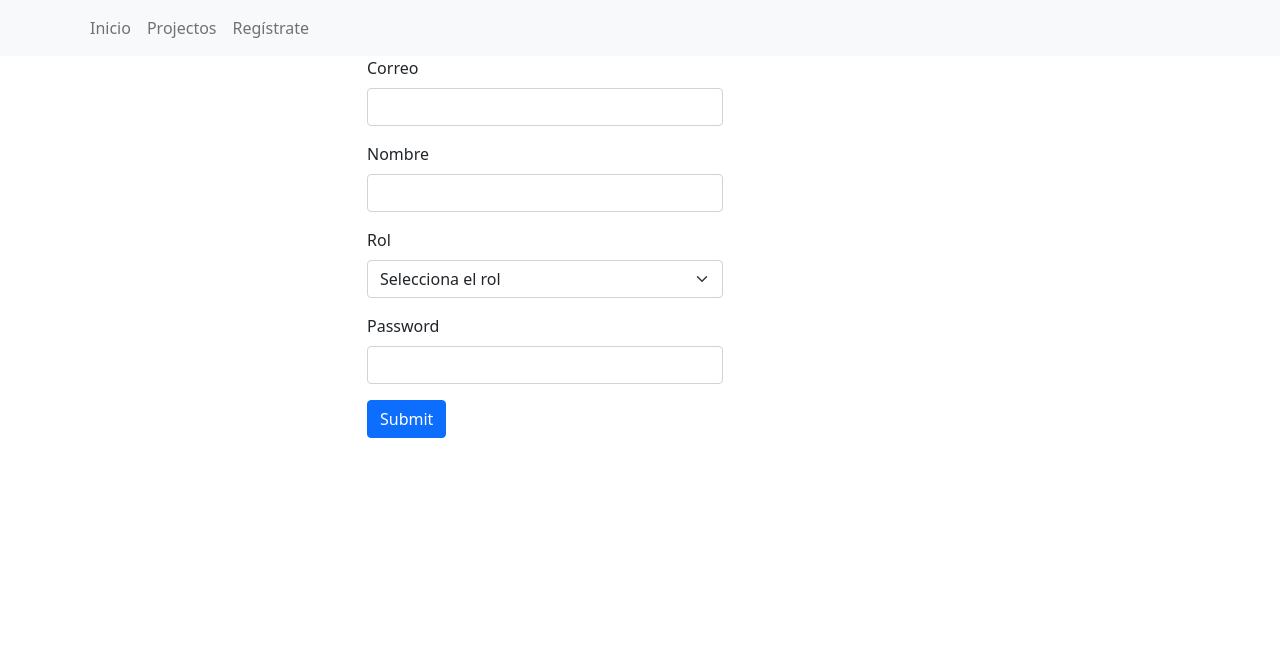
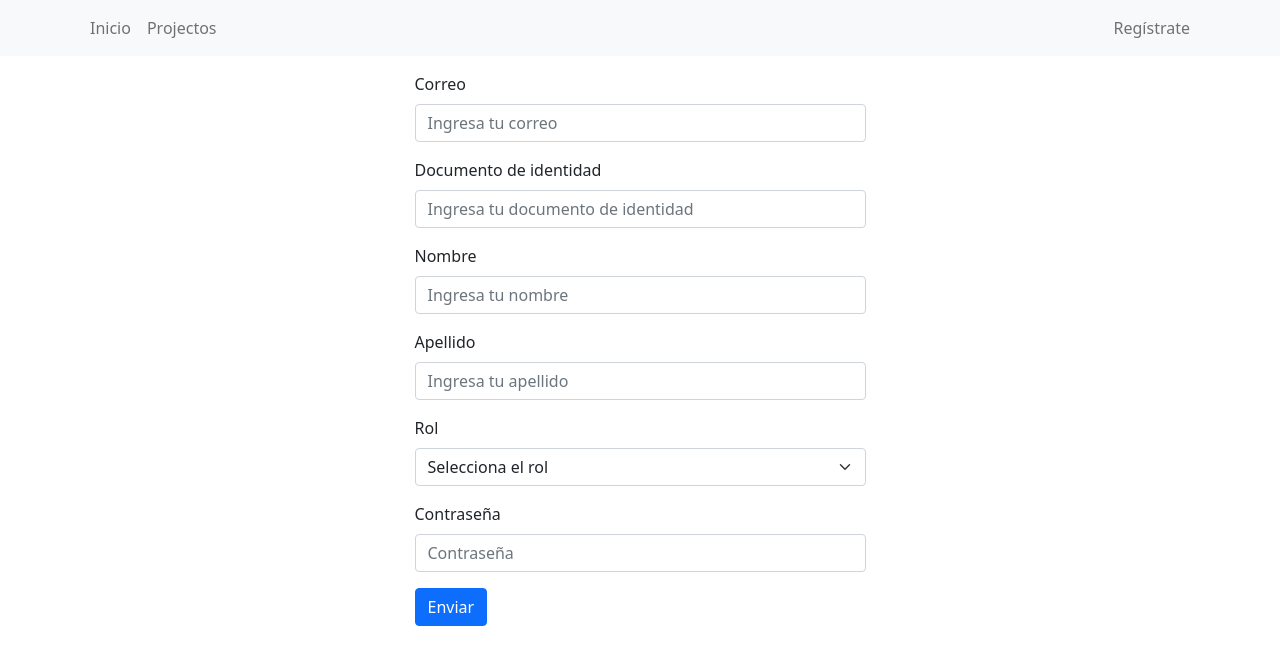
Before and after one commit to jozaru/mt-c4-frontend, a React (Create React App) app: page /users/signup in a window 1280 px wide. Shown: the top 664 px of the page. Built offline with nearby package versions, Linux system fonts and the light colour scheme; no server answers.

Commit message:
Create register form. Add eslint

```diff
--- a/src/App.jsx
+++ b/src/App.jsx
@@ -1,5 +1,7 @@
 // vendors
+import React from 'react';
 import { Route, Routes } from 'react-router-dom';
+import Container from 'react-bootstrap/Container';
 
 // styles
 import 'styles/App.scss';
@@ -14,7 +16,7 @@ function App() {
   return (
     <>
       <Menu />
-      <div className="container">
+      <Container>
         <Routes>
           <Route index element={<Home />} />
           <Route path="projects" element={<Projects />} />
@@ -22,7 +24,7 @@ function App() {
             <Route path="signup" element={<SignUp />} />
           </Route>
         </Routes>
-      </div>
+      </Container>
     </>
   );
 }
--- a/src/components/menu.component.jsx
+++ b/src/components/menu.component.jsx
@@ -6,15 +6,17 @@ const Menu = () => {
   return (
     <nav className="navbar navbar-expand-lg navbar-light bg-light">
       <div className="container">
-        <div class="collapse navbar-collapse" id="navbarSupportedContent">
-          <ul class="navbar-nav me-auto mb-2 mb-lg-0">
-            <li class="nav-item">
+        <div className="collapse navbar-collapse" id="navbarSupportedContent">
+          <ul className="navbar-nav me-auto mb-2 mb-lg-0">
+            <li className="nav-item">
               <Link className="nav-link" to="/">{'Inicio'}</Link>
             </li>
-            <li class="nav-item">
+            <li className="nav-item">
               <Link className="nav-link" to="/projects">{'Projectos'}</Link>
             </li>
-            <li class="nav-item">
+          </ul>
+          <ul className="navbar-nav justify-content-end">
+            <li className="nav-item">
               <Link className="nav-link" to="/users/signup">{'Regístrate'}</Link>
             </li>
           </ul>
--- a/src/index.jsx
+++ b/src/index.jsx
@@ -6,10 +6,12 @@ import reportWebVitals from './reportWebVitals';
 import {
   ApolloProvider,
   ApolloClient,
-  createHttpLink,
-  InMemoryCache
+  HttpLink,
+  InMemoryCache,
+  from,
 } from '@apollo/client';
 import { setContext } from '@apollo/client/link/context';
+import { onError } from "@apollo/client/link/error";
 
 // styles
 import 'styles/index.scss';
@@ -17,13 +19,15 @@ import 'styles/index.scss';
 // components
 import App from './App';
 
-const httpLink = createHttpLink({
-  uri: 'https://api.github.com/graphql'
+const httpLink = new HttpLink({
+  // eslint-disable-next-line no-undef
+  uri: process.env.REACT_APP_API_URL
 });
 
 const authLink = setContext((_, { headers }) => {
   // get the authentication token from local storage if it exists
-  const token = process.env.REACT_APP_GITHUB_PERSONAL_TOKEN;
+  // eslint-disable-next-line no-undef
+  const token = process.env.REACT_APP_AUTH_TOKEN;
   // return the headers to the context so httpLink can read them
   return {
     headers: {
@@ -33,8 +37,19 @@ const authLink = setContext((_, { headers }) => {
   }
 });
 
+const errorLink = onError(({ graphQLErrors, networkError }) => {
+  if (graphQLErrors)
+    graphQLErrors.forEach(({ message, locations, path }) =>
+      console.log(
+        `[GraphQL error]: Message: ${message}, Location: ${locations}, Path: ${path}`,
+      ),
+    );
+
+  if (networkError) console.log(`[Network error]: ${networkError}`);
+});
+
 const client = new ApolloClient({
-  link: authLink.concat(httpLink),
+  link: from([authLink, errorLink, httpLink]),
   cache: new InMemoryCache()
 });
 
--- a/src/projects/views/projects.view.jsx
+++ b/src/projects/views/projects.view.jsx
@@ -1,6 +1,5 @@
 // vedors
 import React, { useCallback, useEffect, useState } from "react";
-import { Link } from 'react-router-dom';
 import { useMutation, useQuery, gql } from '@apollo/client';
 
 // styles
--- a/src/styles/App.scss
+++ b/src/styles/App.scss
@@ -1,6 +1,6 @@
 $enable-cssgrid: true;
 
-@import '~bootstrap/scss/bootstrap.scss';
+@import '~bootstrap/scss/bootstrap';
 
 .App {
   text-align: center;
--- a/src/users/views/signup.view.jsx
+++ b/src/users/views/signup.view.jsx
@@ -1,33 +1,165 @@
-import React from "react";
+// vendors
+import React, {useState } from "react";
+import { useMutation, gql } from '@apollo/client';
+import { Formik } from "formik";
+import * as Yup from 'yup';
+import Alert from 'react-bootstrap/Alert';
+import Row from "react-bootstrap/Row";
+import Col from "react-bootstrap/Col";
+import Form from 'react-bootstrap/Form';
+import Button from "react-bootstrap/Button";
+import { Link } from 'react-router-dom';
+
+const REGISTER = gql`
+  mutation Register($input: RegisterInput!) {
+    register(input: $input) {
+      _id
+    }
+  }
+`;
+
+const initialValues = {
+  email: '',
+  documentId: '',
+  name: '',
+  lastName: '',
+  role: '',
+  password: ''
+};
+
+const validationSchema = Yup.object({
+  email: Yup.string().email('Correo inválido').required('Campo requerido'),
+  documentId: Yup.number('Ingresa solo números').required('Campo requerido'),
+  name: Yup.string().required('Campo requerido'),
+  lastName: Yup.string().required('Campo requerido'),
+  role: Yup.string().required('Campo requerido'),
+  password: Yup.string().required('Campo requerido'),
+})
 
 const SignUp = () => {
+  const [error, setError] = useState(false);
+  const [success, setSuccess] = useState(false);
+  const [register] = useMutation(REGISTER);
+
   return (
-    <div className="grid">
-      <div className="g-col-4 g-start-4">
-        <div className="mb-3">
-          <label for="exampleInputEmail1" class="form-label">Correo</label>
-          <input type="email" class="form-control" id="exampleInputEmail1" />
-        </div>
-        <div class="mb-3">
-          <label for="exampleInputName" class="form-label">Nombre</label>
-          <input type="email" class="form-control" id="exampleInputName" />
-        </div>
-        <div class="mb-3">
-          <label for="exampleSelectRole" class="form-label">Rol</label>
-          <select class="form-select">
-            <option selected>Selecciona el rol</option>
-            <option value="1">Administrador</option>
-            <option value="2">Líder</option>
-            <option value="3">Estudiante</option>
-          </select>
-        </div>
-        <div class="mb-3">
-          <label for="exampleInputPassword1" class="form-label">Password</label>
-          <input type="password" class="form-control" id="exampleInputPassword1" />
-        </div>
-        <button type="submit" class="btn btn-primary">Submit</button>
-      </div>
-    </div>
+    <Row className="mt-3 justify-content-center">
+      <Col lg="5">
+        <Alert dismissible variant="danger" onClose={() => setError(false)} show={error}>
+          <p>Error regitrando el usuario</p>
+        </Alert>
+        <Alert dismissible variant="success" onClose={() => setSuccess(false)} show={success}>
+          <p>Usuario creado con éxito. Haz click <Link className="alert-link" to="/">aquí</Link> para iniciar session</p>
+        </Alert>
+        <Formik
+          initialValues={initialValues}
+          validationSchema={validationSchema}
+          onSubmit={(values) => {
+            register({
+              variables: {
+                input: {
+                  ...values,
+                }
+              }
+            })
+            .then(() => {
+              setError(false);
+              setSuccess(true);
+            })
+            .catch(() => setError(true));
+          }}
+        >
+          {({
+            handleSubmit,
+            getFieldProps,
+            errors,
+            touched
+          }) => (
+            <Form noValidate onSubmit={handleSubmit}>
+              <Form.Group className="mb-3" controlId="formEmail">
+                <Form.Label>Correo</Form.Label>
+                <Form.Control
+                  name="email"
+                  type="email"
+                  placeholder="Ingresa tu correo"
+                  isInvalid={touched.email && !!errors.email}
+                  {...getFieldProps('email')}
+                />
+                <Form.Control.Feedback type="invalid">
+                  {errors.email}
+                </Form.Control.Feedback>
+              </Form.Group>
+              <Form.Group className="mb-3" controlId="formDocumentId">
+                <Form.Label>Documento de identidad</Form.Label>
+                <Form.Control
+                  name="documentId"
+                  type="number"
+                  placeholder="Ingresa tu documento de identidad"
+                  isInvalid={touched.documentId && !!errors.documentId}
+                  {...getFieldProps('documentId')}
+                />
+                <Form.Control.Feedback type="invalid">
+                  {errors.documentId}
+                </Form.Control.Feedback>
+              </Form.Group>
+              <Form.Group className="mb-3" controlId="formName">
+                <Form.Label>Nombre</Form.Label>
+                <Form.Control
+                  name="name"
+                  placeholder="Ingresa tu nombre"
+                  isInvalid={touched.name && !!errors.name}
+                  {...getFieldProps('name')}
+                />
+                <Form.Control.Feedback type="invalid">
+                  {errors.name}
+                </Form.Control.Feedback>
+              </Form.Group>
+              <Form.Group className="mb-3" controlId="formLastName">
+                <Form.Label>Apellido</Form.Label>
+                <Form.Control
+                  name="lastName"
+                  placeholder="Ingresa tu apellido"
+                  isInvalid={touched.lastName && !!errors.lastName}
+                  {...getFieldProps('lastName')}
+                />
+                <Form.Control.Feedback type="invalid">
+                  {errors.lastName}
+                </Form.Control.Feedback>
+              </Form.Group>
+              <Form.Label htmlFor="role" className="form-label">Rol</Form.Label>
+              <Form.Group className="mb-3" controlId="formLastName">
+                <Form.Select
+                  name="role"
+                  isInvalid={touched.role && !!errors.role}
+                  {...getFieldProps('role')}
+                >
+                  <option value="">Selecciona el rol</option>
+                  <option value="ADMIN">Administrador</option>
+                  <option value="LEADER">Líder</option>
+                  <option value="STUDENT">Estudiante</option>
+                </Form.Select>
+                <Form.Control.Feedback type="invalid">
+                  {errors.role}
+                </Form.Control.Feedback>
+              </Form.Group>
+              <Form.Group className="mb-3" controlId="formtPassword">
+                <Form.Label>Contraseña</Form.Label>
+                <Form.Control
+                  name="password"
+                  type="password"
+                  placeholder="Contraseña"
+                  isInvalid={touched.password && !!errors.password}
+                  {...getFieldProps('password')}
+                />
+                <Form.Control.Feedback type="invalid">
+                  {errors.password}
+                </Form.Control.Feedback>
+              </Form.Group>
+              <Button type="submit">Enviar</Button>
+            </Form>
+          )}
+        </Formik>
+      </Col>
+    </Row>
   );
 };
 
```
Also changed, not shown: package.json (+7 -1 lines), .eslintrc.js (added), src/users/queries/index.js (added), 1 other file (tests, documents, lock files or other folders).
